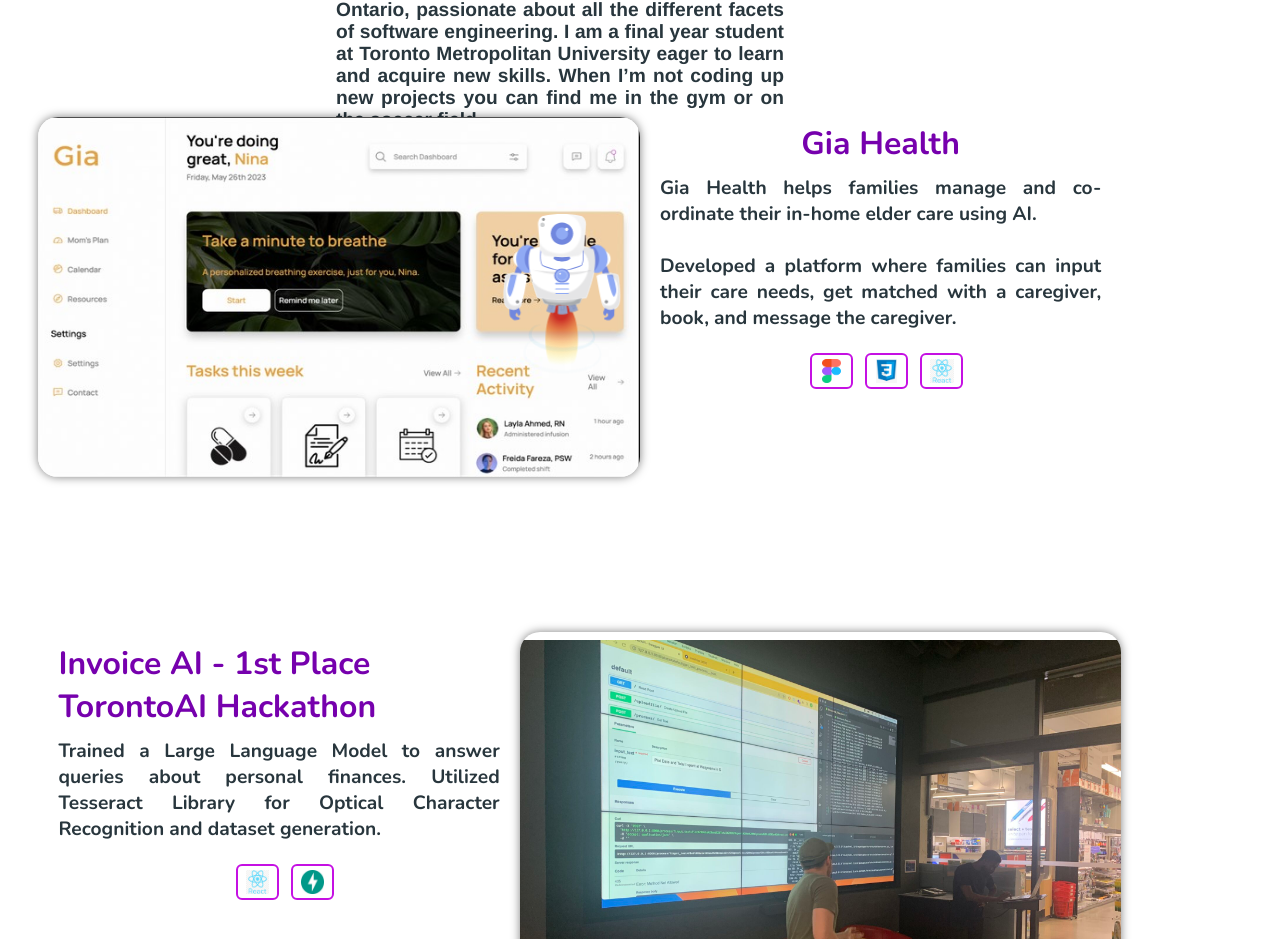
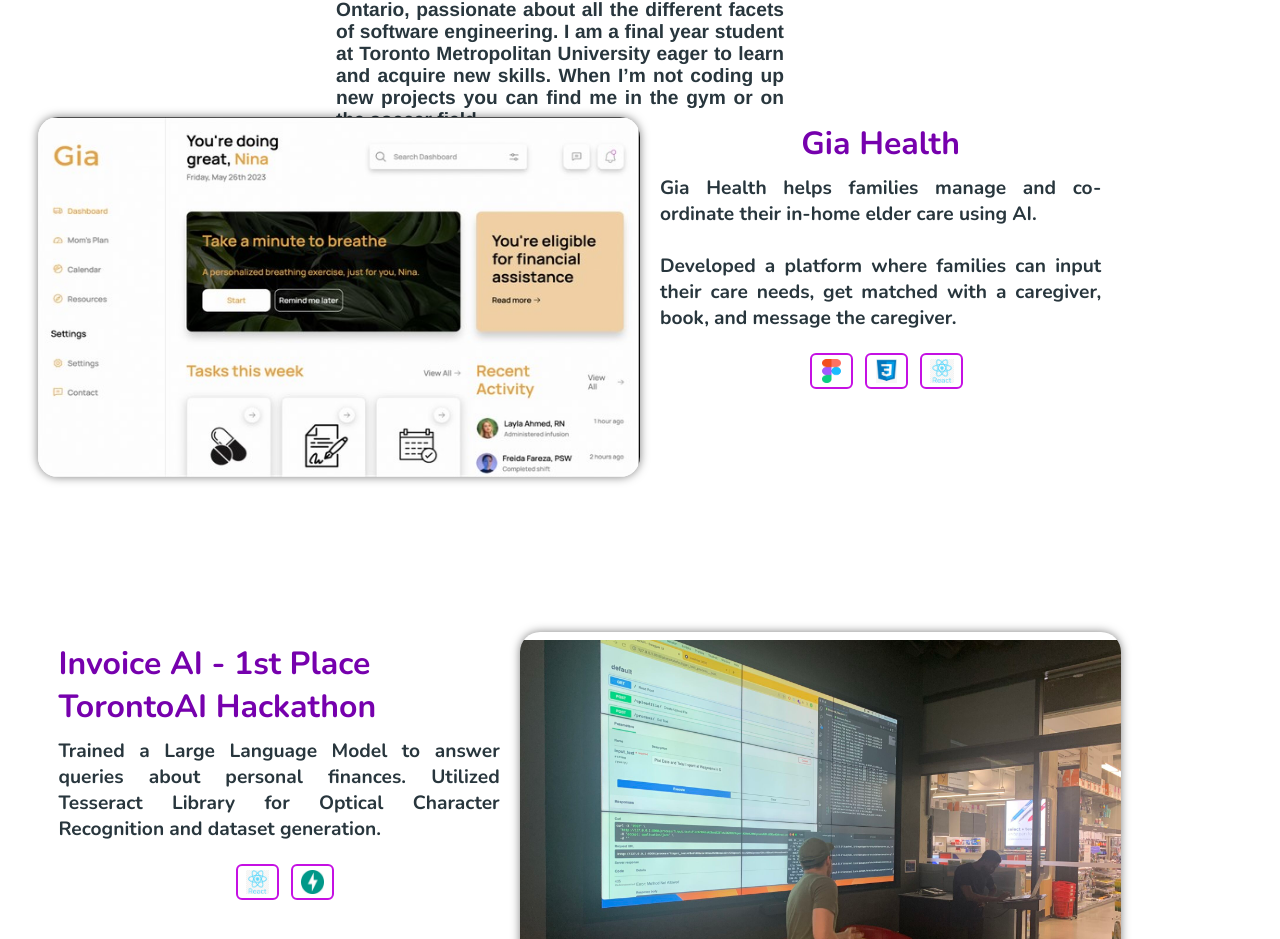
Before and after one commit to 4bdulWadood/portfolio-amplify, a React (Create React App) app: page / in a window 1280 px wide. Shown: the part 1690-2629 px from the top of the page. Built offline with nearby package versions, Linux system fonts and the light colour scheme.

Commit message:
Mobile bug space-person

```diff
--- a/src/components/AboutMe.js
+++ b/src/components/AboutMe.js
@@ -40,7 +40,7 @@
 I am a final year student at Toronto Metropolitan University eager to learn and acquire new skills. When I’m not
 coding up new projects you can find me in the gym or on the soccer field.
             <br />
-            <Lottie style={style} interactivity={interactivity} animationData={Animated}/>
+            <div className="MobileSpaceman"><Lottie style={style} interactivity={interactivity} animationData={Animated}/></div>
             <br />
           </div>
         </div>
--- a/src/components/Navbar.js
+++ b/src/components/Navbar.js
@@ -57,7 +57,7 @@
 
 	return (
 		<header>
-			<a href="#home">
+			<a>
         <div className="nav-logo"><img src={require("../assets/logo.png")} alt="not found"/></div>
       </a>
 			<nav ref={navRef}>
--- a/src/public/styles/aboutme.css
+++ b/src/public/styles/aboutme.css
@@ -68,6 +68,13 @@
   color: #7600AD;
 
 }
+
+@media only screen and (max-width: 1800px) {
+  .MobileSpaceman {
+    display: none;
+  }
+}
+
 @media only screen and (max-width: 1300px) {
   .section-about .aboutme-container .description h2 {
     font-size: 2.5em;
```
